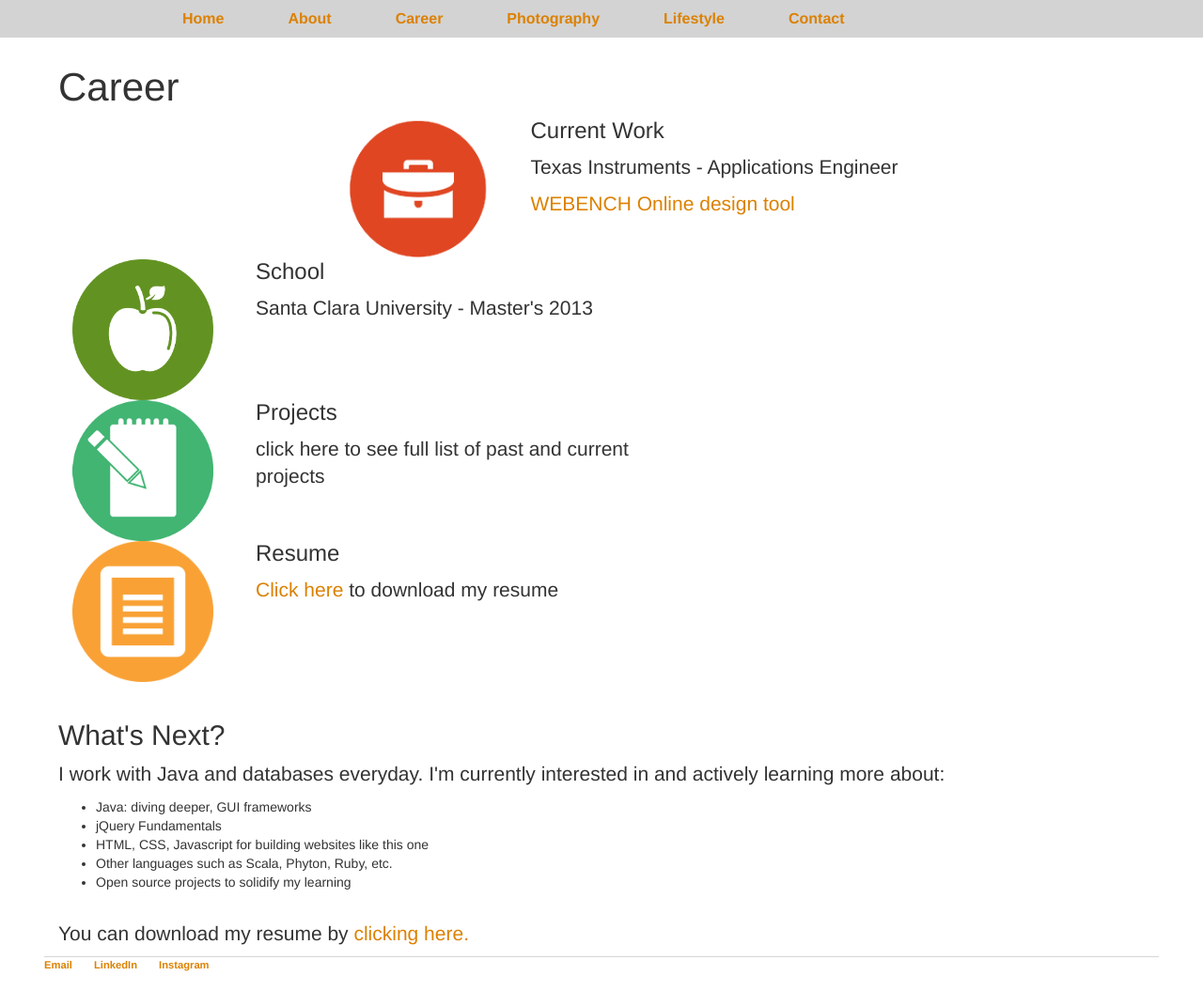
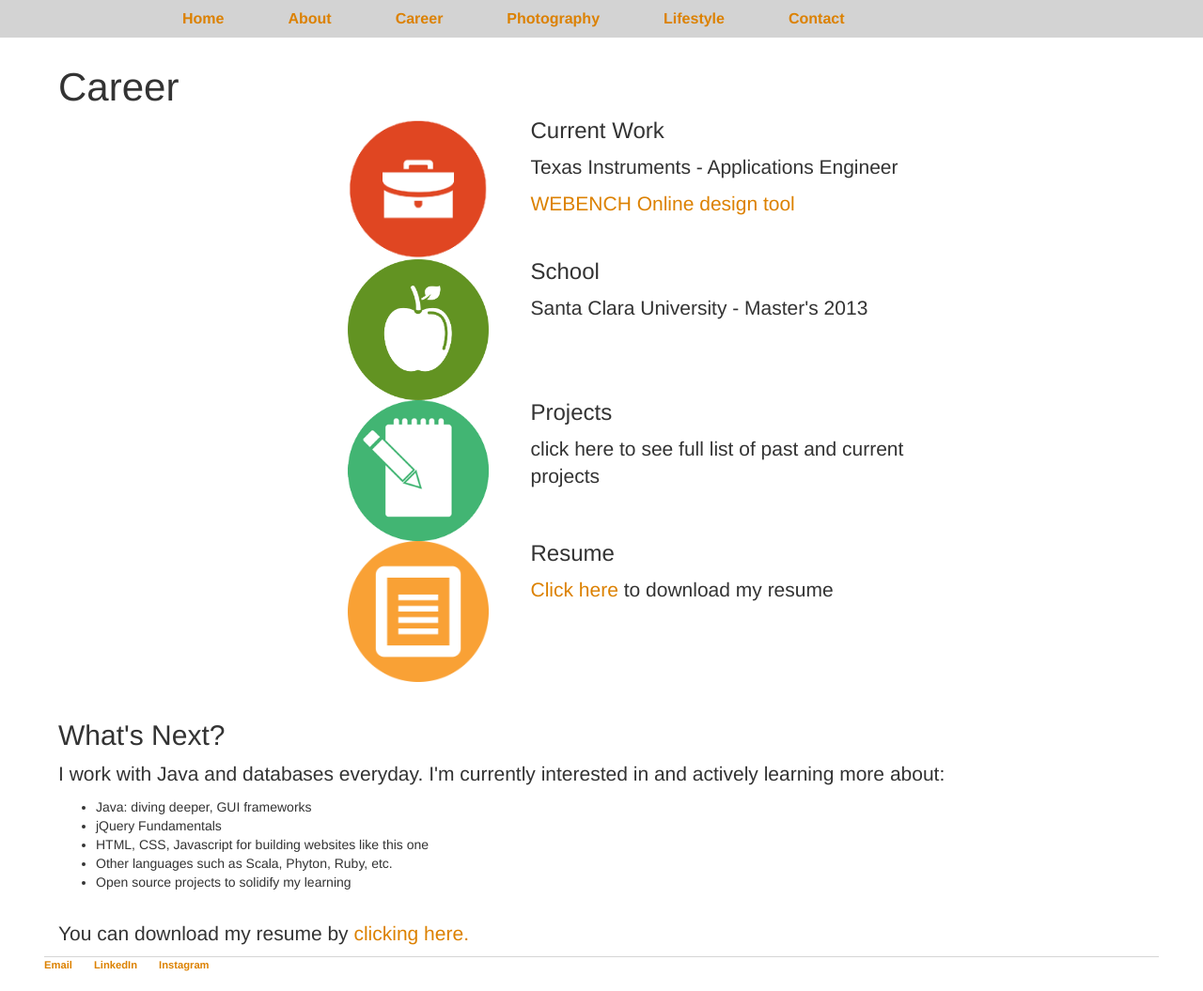
Before and after one commit to itsonlyjaz/itsonlyjaz.github.io, a Jekyll site: the page built from career/index.html, in a window 1280 px wide and 1055 px high. Shown: the whole window at 94% size. Built offline with Jekyll 4.4.1, drawn with Linux system fonts in a browser that asks for light colours.

Commit message:
Update index.html

```diff
--- a/career/index.html
+++ b/career/index.html
@@ -33,10 +33,10 @@
          </div>
         </section>
 
-
+       <br>
        <section class="col-xs-12 col-sm-12 col-md-6 col-lg-12">
         <div class="row">
-            <div class="col-lg-1">
+            <div class="col-lg-1 col-lg-offset-3">
               <img class="icon" src="education.png" alt="Icon">
             </div>
             <div class="col-lg-5 col-lg-offset-1">
@@ -45,10 +45,11 @@
             </div>
         </div>
         </section>
+     <br>
          <div class="clearfix visible-md-block"></div>
         <section class="col-xs-12 col-sm-12 col-md-6 col-lg-12">
          <div class="row">
-            <div class="col-lg-1">
+            <div class="col-lg-1 col-lg-offset-3">
               <img class="icon" src="project.png" alt="Icon">
             </div>
             <div class="col-lg-5 col-lg-offset-1">
@@ -57,10 +58,10 @@
            </div>
          </div>
         </section>
-
+        <br>
        <section class="col-xs-12 col-sm-12 col-md-6 col-lg-12">
          <div class="row">
-            <div class="col-lg-1">
+            <div class="col-lg-1 col-lg-offset-3">
               <a href="jlivingston_resume.pdf" target="_blank"><img class="icon" src="resume.png" alt="Icon"></a>
             </div>
             <div class="col-lg-5 col-lg-offset-1">
```
